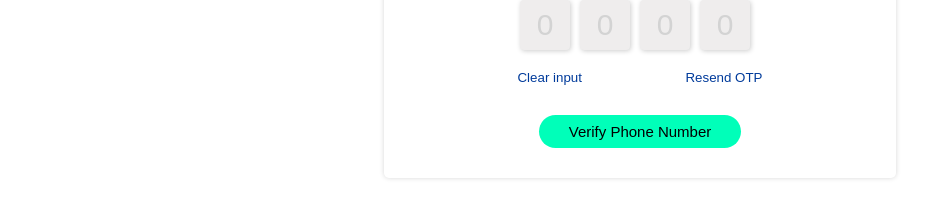
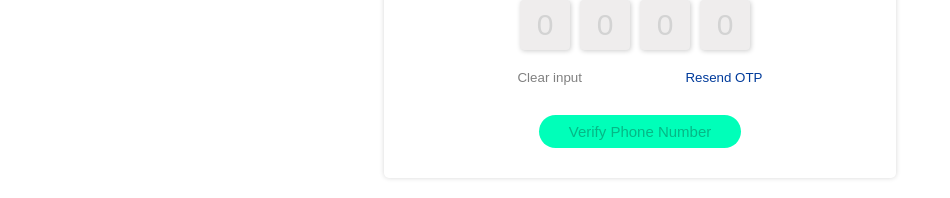
Before and after one commit to varshney-himanshu/OTP-Input, a React (Create React App) app: page / in a window 1280 px wide. Shown: the part 376-574 px from the top of the page, without its empty margins (0-950 px from the left). Built offline with nearby package versions, Linux system fonts and the light colour scheme.

Commit message:
done disableClear and disableSubmit

```diff
--- a/src/App.js
+++ b/src/App.js
@@ -7,6 +7,10 @@ function App() {
   const [isDisabled, setIsDisabled] = useState(false);
   const [value, setValue] = useState("");
   const [numberOfInputs, setNumberOfInputs] = useState(4);
+
+  function handleOnSubmit() {
+    console.log("hello");
+  }
 
   return (
     <div className="App">
@@ -18,6 +22,7 @@ function App() {
           isDisabled={isDisabled}
           resendDuration={60}
           numberOfInputs={numberOfInputs}
+          onClick={handleOnSubmit}
         />
       </div>
       <div className="App__test">
--- a/src/components/otp/index.js
+++ b/src/components/otp/index.js
@@ -35,6 +35,7 @@ function OTP({
   primaryButtonClass,
   secondaryButtonStyle,
   secondaryButtonClass,
+  onClick,
 }) {
   const ref = useRef(null);
 
@@ -42,6 +43,8 @@ function OTP({
   const keyCode = useRef(null);
 
   const [isResendInactive, setIsResendInactive] = useState(false);
+  const [isDisabledSubmit, setIsDisabledSubmit] = useState(true);
+  const [isDisabledClear, setIsDisabledClear] = useState(true);
   let duration = resendDuration - 1;
   //let minutes = floor(duration / 60);
   const [minutes, setMinutes] = useState(floor(duration / 60));
@@ -97,6 +100,23 @@ function OTP({
       }
     }
   }, [value, numberOfInputs]);
+
+  let noOfInputs = numberOfInputs;
+
+  /*This useEffect will make clear button active when input value is not empty */
+  useEffect(() => {
+    if (value !== "") {
+      setIsDisabledClear(false);
+    } else {
+      setIsDisabledClear(true);
+    }
+
+    if (value.length === noOfInputs) {
+      setIsDisabledSubmit(false);
+    } else {
+      setIsDisabledSubmit(true);
+    }
+  }, [value, noOfInputs]);
 
   /*This useEffect will start the timer on Resend Button Click*/
   useEffect(() => {
@@ -313,7 +333,7 @@ function OTP({
               className={`otp__alternate-options__changebtn ${secondaryButtonClass}`}
               style={secondaryButtonStyle}
               onClick={handleOnClear}
-              disabled={isDisabled}
+              disabled={isDisabled || isDisabledClear}
             >
               Clear input
             </button>
@@ -335,6 +355,8 @@ function OTP({
           <button
             className={`otp__submit-btn ${primaryButtonClass}`}
             style={primaryButtonStyle}
+            disabled={isDisabledSubmit}
+            onClick={onClick}
           >
             Verify Phone Number
           </button>
@@ -366,6 +388,7 @@ OTP.defaultProps = {
   onOtpResend: () => {},
   primaryText: "Phone Verification",
   secondaryText: "Enter the OTP you received on 89206-6XXXX",
+  onClick: () => {},
 };
 
 OTP.propTypes = {
@@ -392,6 +415,7 @@ OTP.propTypes = {
   primaryButtonClass: PropTypes.string,
   secondaryButtonStyle: PropTypes.object,
   secondaryButtonClass: PropTypes.string,
+  onClick: PropTypes.func,
 };
 
 export default OTP;
--- a/src/components/otp/style.css
+++ b/src/components/otp/style.css
@@ -84,6 +84,10 @@
   font-size: 15px;
 }
 
-.otp__submit-btn:hover {
+.otp__submit-btn:hover:enabled {
   background-color: #02eaa8;
 }
+
+.otp__submit-btn:disabled {
+  cursor: not-allowed;
+}
```
